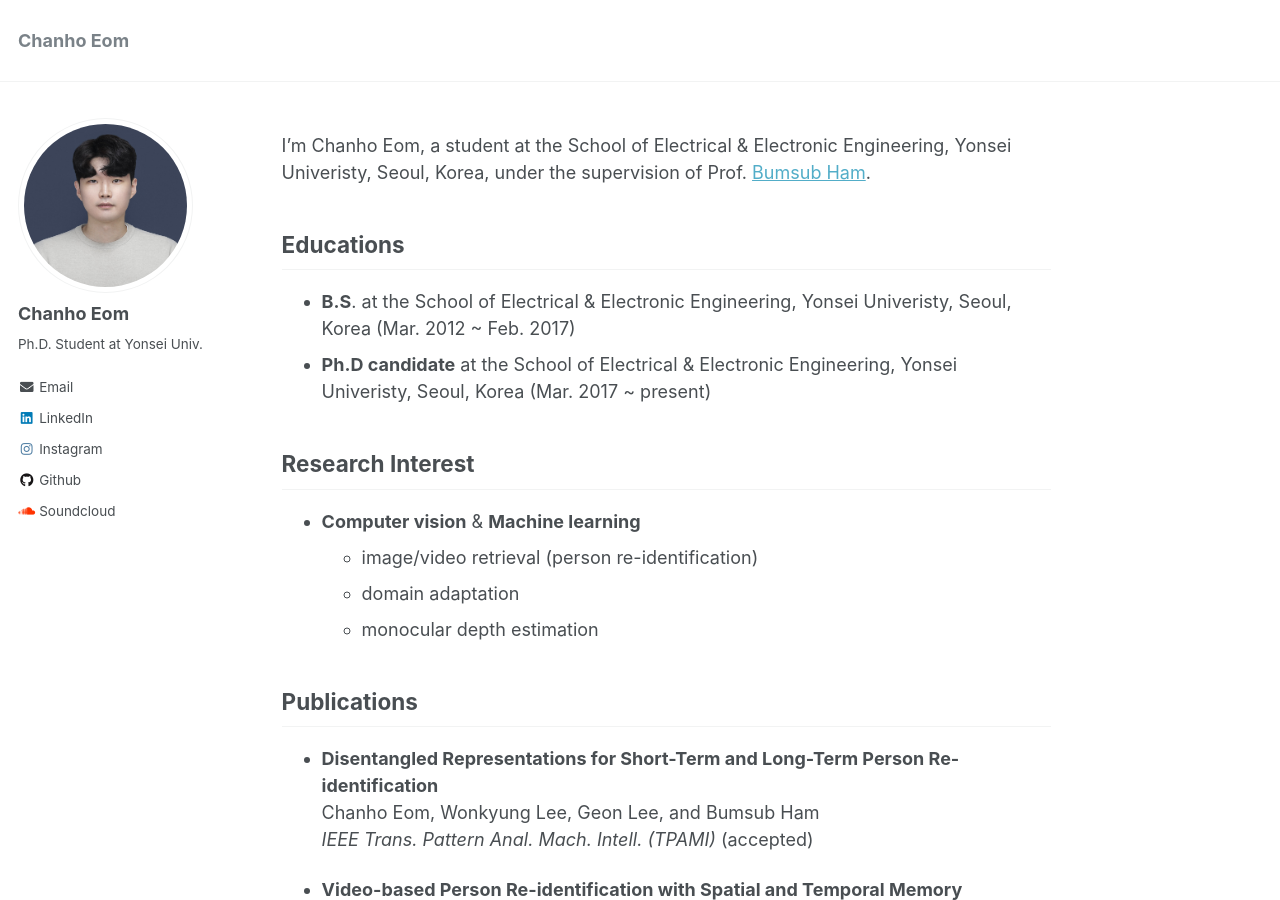
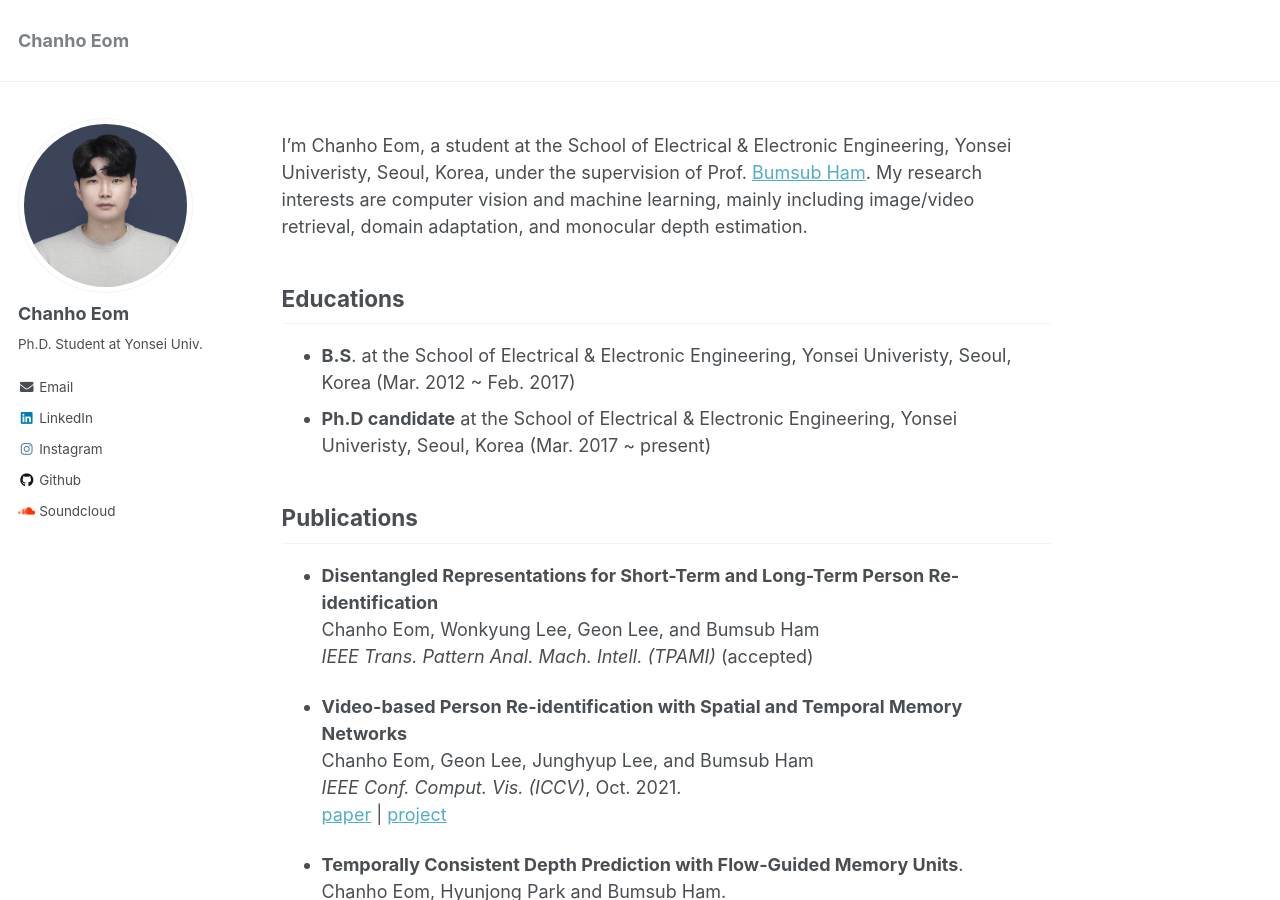
Before and after one commit to chanhoeom/chanhoEom.github.io, a Jekyll site: the page built from _pages/about.md, in a window 1280 px wide and 900 px high. Built offline with Jekyll 4.4.1, drawn with Linux system fonts in a browser that asks for light colours.

Commit message:
Update about.md

```diff
--- a/_pages/about.md
+++ b/_pages/about.md
@@ -10,17 +10,11 @@ redirect_from:
 
 <!--![cheom](../images/cheom_zermatt_pointing.jpeg)-->
 
-I'm Chanho Eom, a student at the School of Electrical & Electronic Engineering, Yonsei Univeristy, Seoul, Korea, under the supervision of Prof. [Bumsub Ham](https://cvlab.yonsei.ac.kr).
+I'm Chanho Eom, a student at the School of Electrical & Electronic Engineering, Yonsei Univeristy, Seoul, Korea, under the supervision of Prof. [Bumsub Ham](https://cvlab.yonsei.ac.kr). My research interests are computer vision and machine learning, mainly including image/video retrieval, domain adaptation, and monocular depth estimation.
 
 ## Educations
 * **B.S**. at the School of Electrical & Electronic Engineering, Yonsei Univeristy, Seoul, Korea (Mar. 2012 ~ Feb. 2017)
 * **Ph.D candidate** at the School of Electrical & Electronic Engineering, Yonsei Univeristy, Seoul, Korea (Mar. 2017 ~ present)
-
-## Research Interest
-* **Computer vision** & **Machine learning**
-  - image/video retrieval (person re-identification)
-  - domain adaptation
-  - monocular depth estimation
 
 ## Publications
 * **Disentangled Representations for Short-Term and Long-Term Person Re-identification**
```
